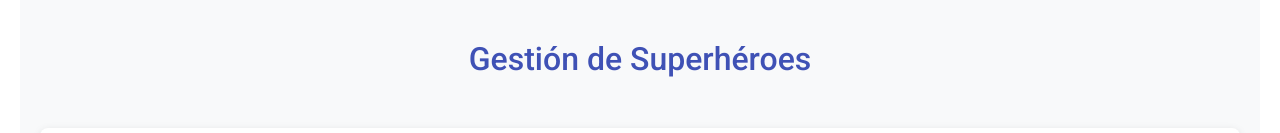
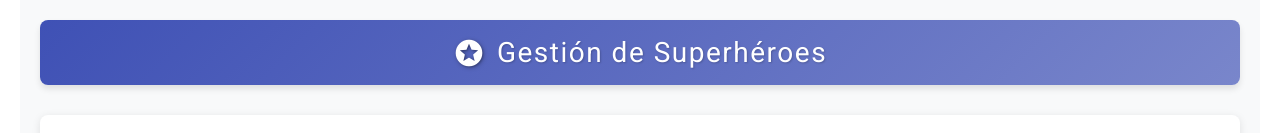
Before and after one commit to AntonioQuijanoGit/RIU-Frontend-Antonio-Quijano, an Angular app: page /heroes in a window 1280 px wide. Shown: the top 133 px of the page. Built offline with nearby package versions, Linux system fonts and the light colour scheme.

Commit message:
Enhance UI visual appearance

```diff
--- a/src/app/heroes/hero-list/hero-list.component.html
+++ b/src/app/heroes/hero-list/hero-list.component.html
@@ -1,6 +1,9 @@
 <div class="hero-list-container">
   <header class="app-header">
-    <h1 class="app-title">Gestión de Superhéroes</h1>
+    <h1 class="app-title">
+      <mat-icon class="title-icon">stars</mat-icon>
+      <span class="title-text">Gestión de Superhéroes</span>
+    </h1>
   </header>
 
   <div class="controls-panel">
--- a/src/app/heroes/hero-list/hero-list.component.scss
+++ b/src/app/heroes/hero-list/hero-list.component.scss
@@ -20,17 +20,51 @@ $transition-default: 0.25s ease;
   color: $text-primary;
 }
 
-// Encabezado
+// Encabezado (VERSIÓN MEJORADA CON ESTILO MÁS ELEGANTE)
 .app-header {
   margin-bottom: 30px;
   text-align: center;
+  background: linear-gradient(135deg, #3f51b5 0%, #7986cb 100%);
+  border-radius: 8px;
+  padding: 16px;
+  box-shadow: 0 4px 6px rgba(0, 0, 0, 0.1);
+}
 
+.app-title {
+  display: flex;
+  align-items: center;
+  justify-content: center;
+  color: white;
+  margin: 0;
+  font-size: 28px;
+  font-weight: 400; // Más ligero
+  letter-spacing: 1.5px; // Mayor espaciado entre letras
+  text-shadow: 1px 1px 2px rgba(0, 0, 0, 0.2);
+  font-family: "Roboto", "Segoe UI", sans-serif; // Fuente más elegante
+
+  .title-icon {
+    font-size: 32px;
+    height: 32px;
+    width: 32px;
+    margin-right: 12px;
+    filter: drop-shadow(1px 1px 2px rgba(0, 0, 0, 0.3));
+  }
+
+  .title-text {
+    transition: all 0.3s ease;
+  }
+}
+
+@media (max-width: 600px) {
   .app-title {
-    font-size: 32px;
-    color: $primary-color;
-    margin: 0;
-    padding: 20px 0;
-    font-weight: 500;
+    font-size: 22px;
+
+    .title-icon {
+      font-size: 24px;
+      height: 24px;
+      width: 24px;
+      margin-right: 8px;
+    }
   }
 }
 
@@ -302,7 +336,7 @@ $transition-default: 0.25s ease;
   white-space: nowrap;
 }
 
-// Paginación
+// Paginación (versión original)
 .pagination-container {
   background-color: $card-background;
   border-radius: $border-radius;
```
